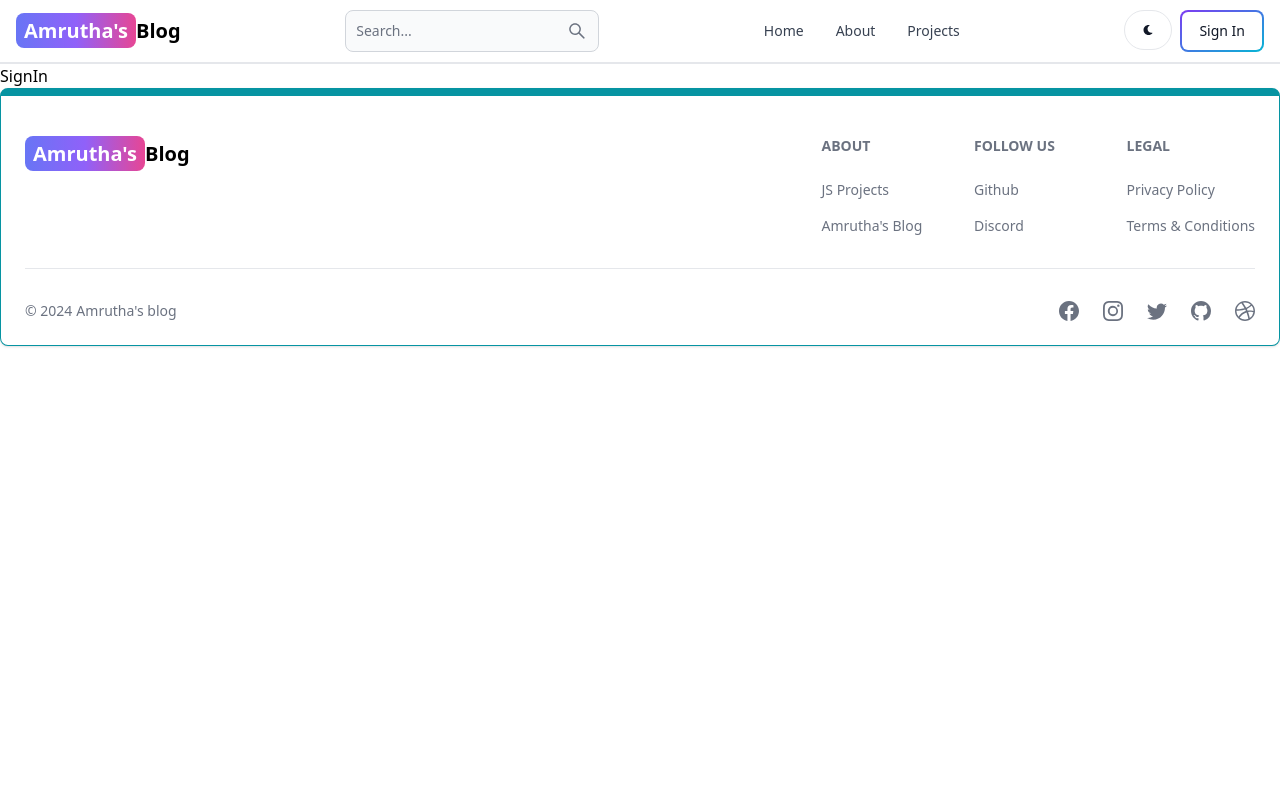
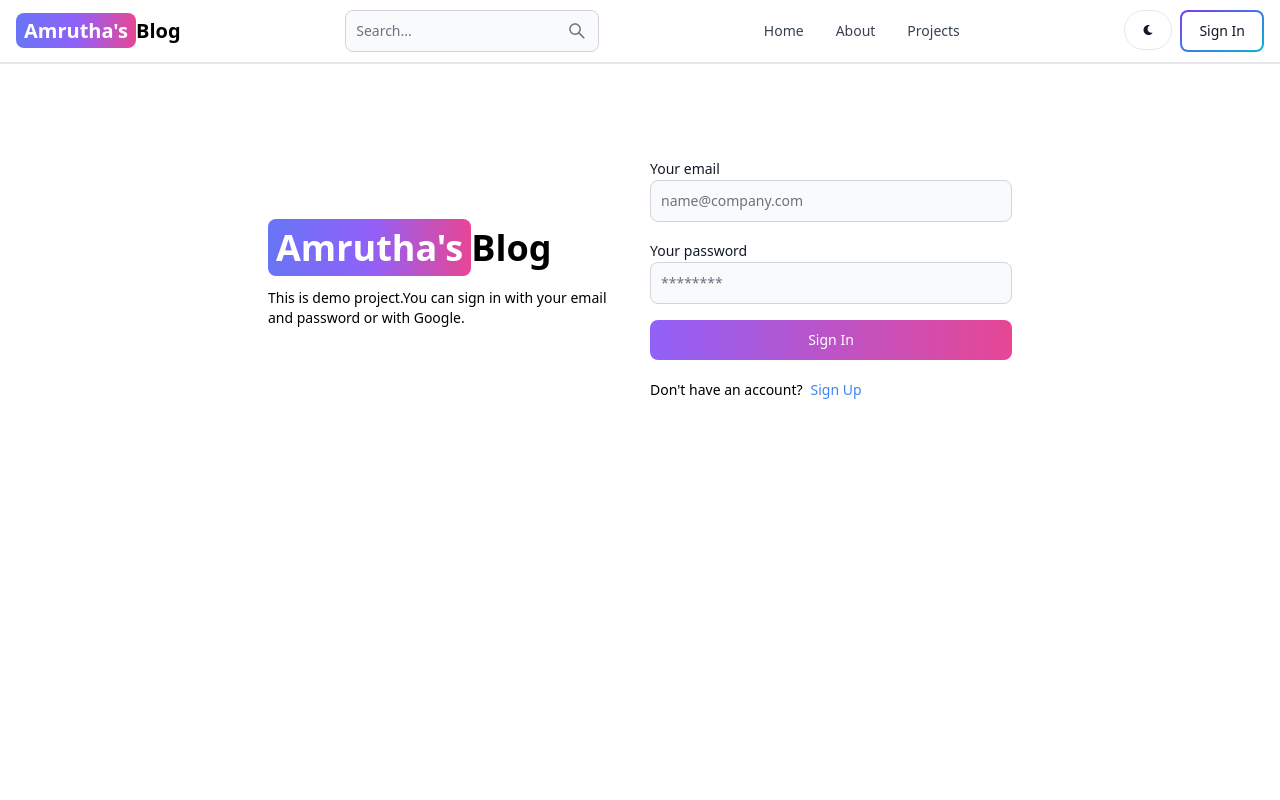
Before and after one commit to amruthap16/MERN-BLOG2, a React (Vite) app in the folder client/: page /sign-in in a window 1280 px wide. Shown: the top 800 px of the page. Built offline with nearby package versions, Linux system fonts and the light colour scheme.

Commit message:
complete signin page functionality

```diff
--- a/client/src/pages/SignIn.jsx
+++ b/client/src/pages/SignIn.jsx
@@ -1,7 +1,107 @@
-import React from 'react'
+import { Alert, Button, Label, Spinner, TextInput } from 'flowbite-react'
+//import { set } from 'mongoose';
+import React, { useState } from 'react'
+import { Link, useNavigate} from 'react-router-dom'
 
 export default function SignIn() {
+  const [formData, setFormData] = useState({});
+  const [errorMessage, setErrorMessage] = useState(null);
+  const [loading, setLoading] = useState(false);
+  const navigate =useNavigate();
+  const handleChange = (e) => {
+    setFormData({ ...formData, [e.target.id]: e.target.value.trim() });
+  };
+
+  const handleSubmit = async (e) => {
+    e.preventDefault();
+    if(!formData.email || !formData.password){
+      return setErrorMessage('Please fill out all fields.');
+    }
+    try{
+      setLoading(true);
+      setErrorMessage(null);
+      const res = await fetch('/api/auth/signin', {
+        method: 'POST',
+        headers: { 'Content-Type': 'application/json' },
+        body: JSON.stringify(formData),
+      });
+      const data = await res.json();
+      if(data.success === false){
+        return setErrorMessage(data.message);
+      }
+      setLoading(false);
+      if(res.ok){
+        navigate('/');
+      }
+    }catch (error){
+      setErrorMessage(error.message);
+      setLoading(false);
+    }
+  };
   return (
-    <div>SignIn</div>
+    <div className='min-h-screen mt-20'>
+      <div className='flex p-3 max-w-3xl mx-auto flex-col md:flex-row md:items-center gap-5'>
+        {/*left */}
+        <div className='flex-1'>
+        <Link to="/" className='font-bold dark:text-white text-4xl'>
+            <span className='px-2 py-1 bg-gradient-to-r from-indigo-500 via-purple-500 to-pink-500 rounded-lg text-white'>Amrutha's</span>
+            Blog
+        </Link>
+        <p className='text-sm mt-5'>
+        This is demo project.You can sign in with your email and password or with Google.
+        </p>
+        </div>
+          {/*right */}
+
+          <div className='flex-1'>
+            <form className='flex flex-col gap-4' onSubmit={handleSubmit}>
+
+              <div>
+                <Label value='Your email' />
+                <TextInput type='email' placeholder='name@company.com' id='email' onChange={handleChange}
+              />
+
+              </div>
+              <div>
+                <Label value='Your password' />
+                <TextInput type='password' placeholder='********' id='password' onChange={handleChange}
+              />
+
+              </div>
+              <Button gradientDuoTone='purpleToPink' type='submit' disabled={loading}>
+               {
+                loading ? (
+                  <>
+                  <Spinner size='sm'/>
+                  <span className='pl-3'>Loading...</span>
+                  </>
+
+                ) : (
+                  'Sign In'
+
+               )}
+              </Button>
+             </form>
+             <div className="flex gap-2 text-sm mt-5">
+              <span>
+              Don't have an account?
+              </span>
+              <Link to='/sign-up' className='text-blue-500'>
+                Sign Up
+              </Link>
+            </div>
+            {
+              errorMessage &&(
+                <Alert className='mt-5' color='failure'>
+                  {errorMessage}
+                </Alert>
+              )
+            }
+
+
+
+          </div>
+      </div>
+    </div>
   )
 }
```
